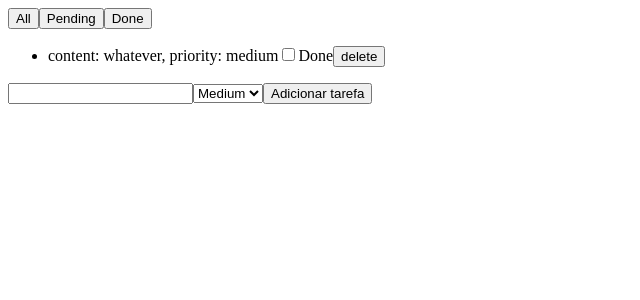
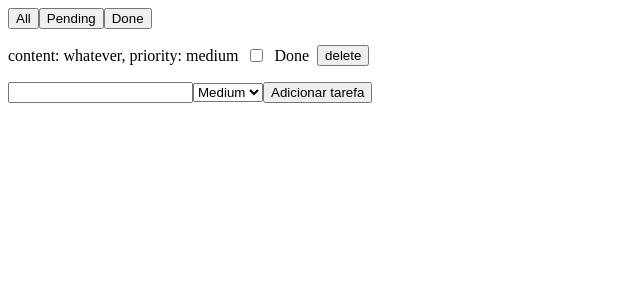
Before and after one commit to danilordossantos/todo-frontend, a React (Vite) app: page / in a window 1280 px wide. Shown: the top 300 px of the page, without its empty margins (0-640 px from the left). Built offline with nearby package versions, Linux system fonts and the light colour scheme; no server answers.

Commit message:
fix: align task items using flexbox and remove list bullet

```diff
--- /dev/null
+++ b/src/components/Task.css
@@ -0,0 +1,10 @@
+.task-item {
+    display: flex;
+    align-items: center;
+    gap: 8px;
+    list-style: none;
+}
+
+ul {
+    padding-left: 0;
+}
--- a/src/components/Task.jsx
+++ b/src/components/Task.jsx
@@ -1,5 +1,7 @@
+import './Task.css'
+
 const Task = ({ id, content, done, priority, onToggle, onDelete }) => {
-    return <li>
+    return <li className="task-item">
         content: {content},
         priority: {priority}
         <input type="checkbox" name="done" id="" checked={done} onChange={() => onToggle(id)}/>Done
```
